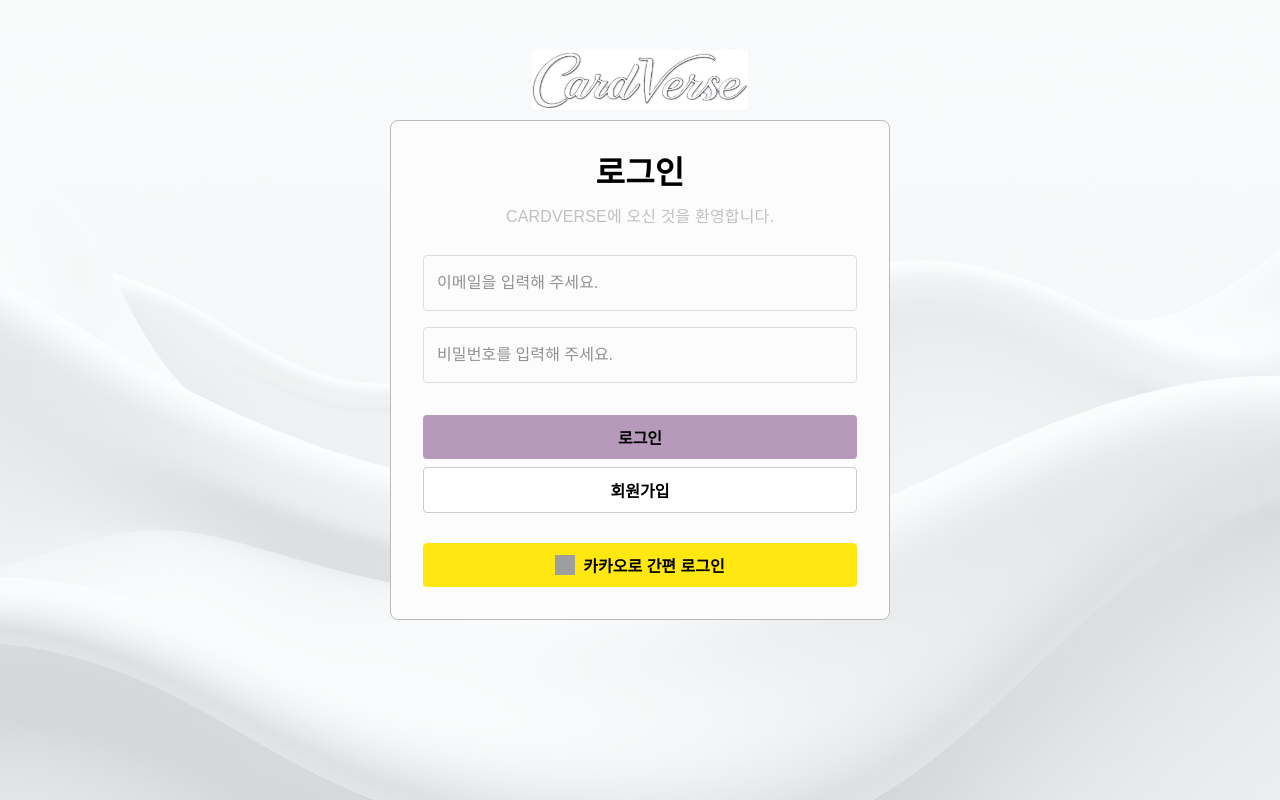
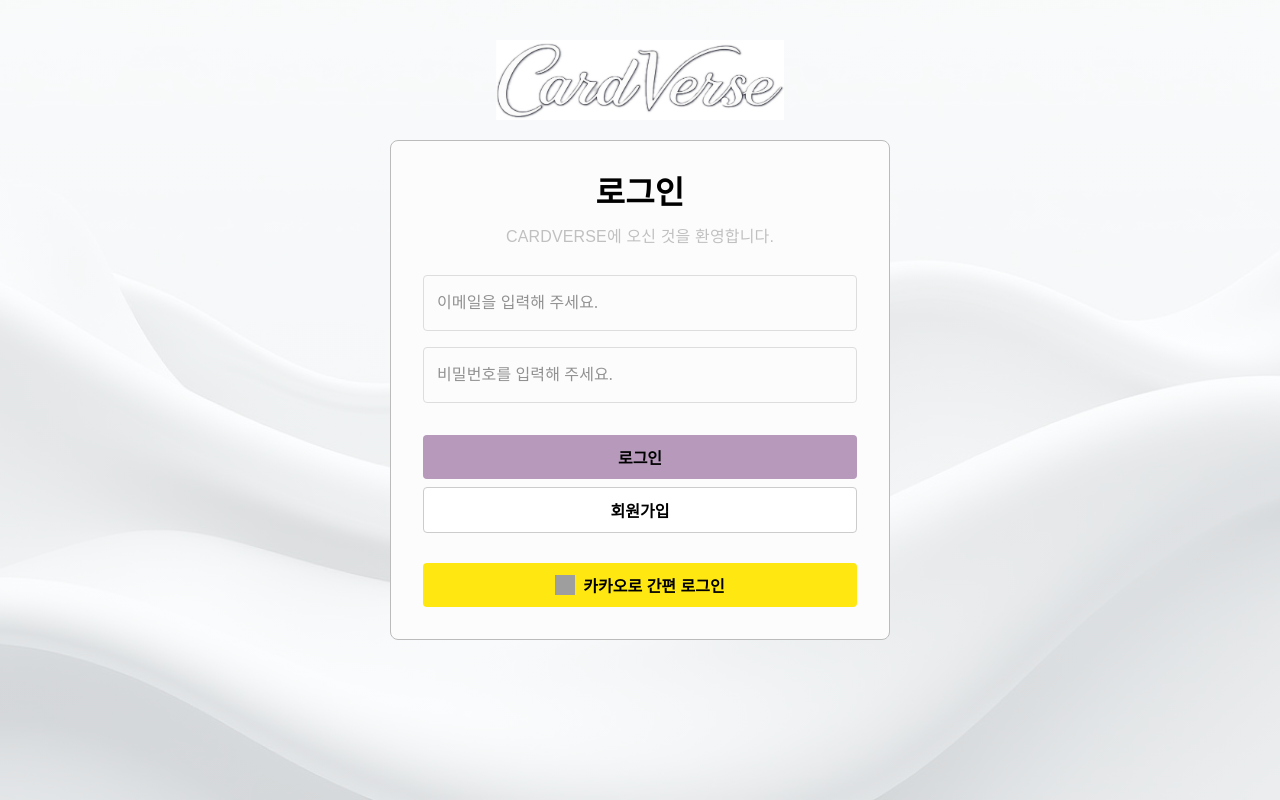
Before and after one commit to beyoungjae/cardverse-front-end, a React (Create React App) app: page /login in a window 1280 px wide. Built offline with nearby package versions, Linux system fonts and the light colour scheme; grey boxes are pictures that could not be loaded.

Commit message:
Date: 02-17 / Time: 18h 20m / Comment: 월요일 종료

```diff
--- a/src/components/auth/Login.jsx
+++ b/src/components/auth/Login.jsx
@@ -5,8 +5,9 @@ import { styled } from '@mui/system'
 
 const Container = styled(Box)(({ theme }) => ({
     padding: '32px',
+    width: '100%',
     maxWidth: '500px',
-   margin: '80px auto',
+    margin: '100px auto',
     border: '1px solid #bbbbbb',
     borderRadius: '8px',
     minWidth: '300px',
@@ -22,8 +23,7 @@ const Container = styled(Box)(({ theme }) => ({
     },
 
     [theme.breakpoints.down('md')]: {
-      //   gap: '48px',
-      margin: '16px auto',
+        margin: '80px auto',
     },
     [theme.breakpoints.down('sm')]: {
         gap: '40px',
@@ -149,30 +149,6 @@ const LoginWrapper = styled(Box)(({ theme }) => ({
     gap: '30px',
 }))
 
-/*
-   sx={{
-                                border: '1px solid #C6C6C6',
-                                color: 'black',
-                                fontSize: { xs: '12px', sm: '14px' },
-                                '&:hover': {
-                                    borderColor: '#C6C6C6',
-                                },
-                            }}
-*/
-
-/*
-
-backgroundColor: '#B699BB',
-                                color: 'white',
-                                border: '1px solid #C6C6C6',
-                                mt: 2,
-                                mb: 2,
-                                fontSize: { xs: '12px', sm: '14px' },
-                                '&:hover': {
-                                    backgroundColor: '#B699BB',
-                                    borderColor: '#C6C6C6',
-*/
-
 const Login = () => {
     const [email, setEmail] = useState('')
     const [password, setPassword] = useState('')
@@ -291,8 +267,7 @@ const Login = () => {
                         // 브레이크 포인트
 
                         className="kakao-login-btn"
-                  onClick={handleKakaoLogin}
-               >
+                        onClick={handleKakaoLogin}>
                         <img src="https://upload.wikimedia.org/wikipedia/commons/e/e3/KakaoTalk_logo.svg" alt="kakao" style={{ width: '20px', height: '20px' }} />
                         카카오로 간편 로그인
                     </Button>
--- a/src/pages/LoginPage.jsx
+++ b/src/pages/LoginPage.jsx
@@ -20,8 +20,12 @@ const LogoContainer = styled(Box)(({ theme }) => ({
 
 const LogoImgLink = styled('img')(({ theme }) => ({
     margin: '0 auto',
-    padding: '10px',
+    padding: '0px',
     height: '80px',
+
+    [theme.breakpoints.down('md')]: {
+        height: '70px',
+    },
 }))
 
 const Container = styled(Box)(({ theme }) => ({
@@ -32,6 +36,8 @@ const Container = styled(Box)(({ theme }) => ({
     height: '100vh',
     minHeight: '100vh', // 일반적인 뷰포트 높이
     maxHeight: '100dvh',
+    display: 'flex',
+    flexDirection: 'column',
 
     backgroundImage: `linear-gradient(rgba(255, 255, 255, 0.7), rgba(255, 255, 255, 0.7)), url('/images/home/login-background.png')`,
     backgroundSize: 'cover',
```
Lines whose indentation alone changed are shown as unchanged.
